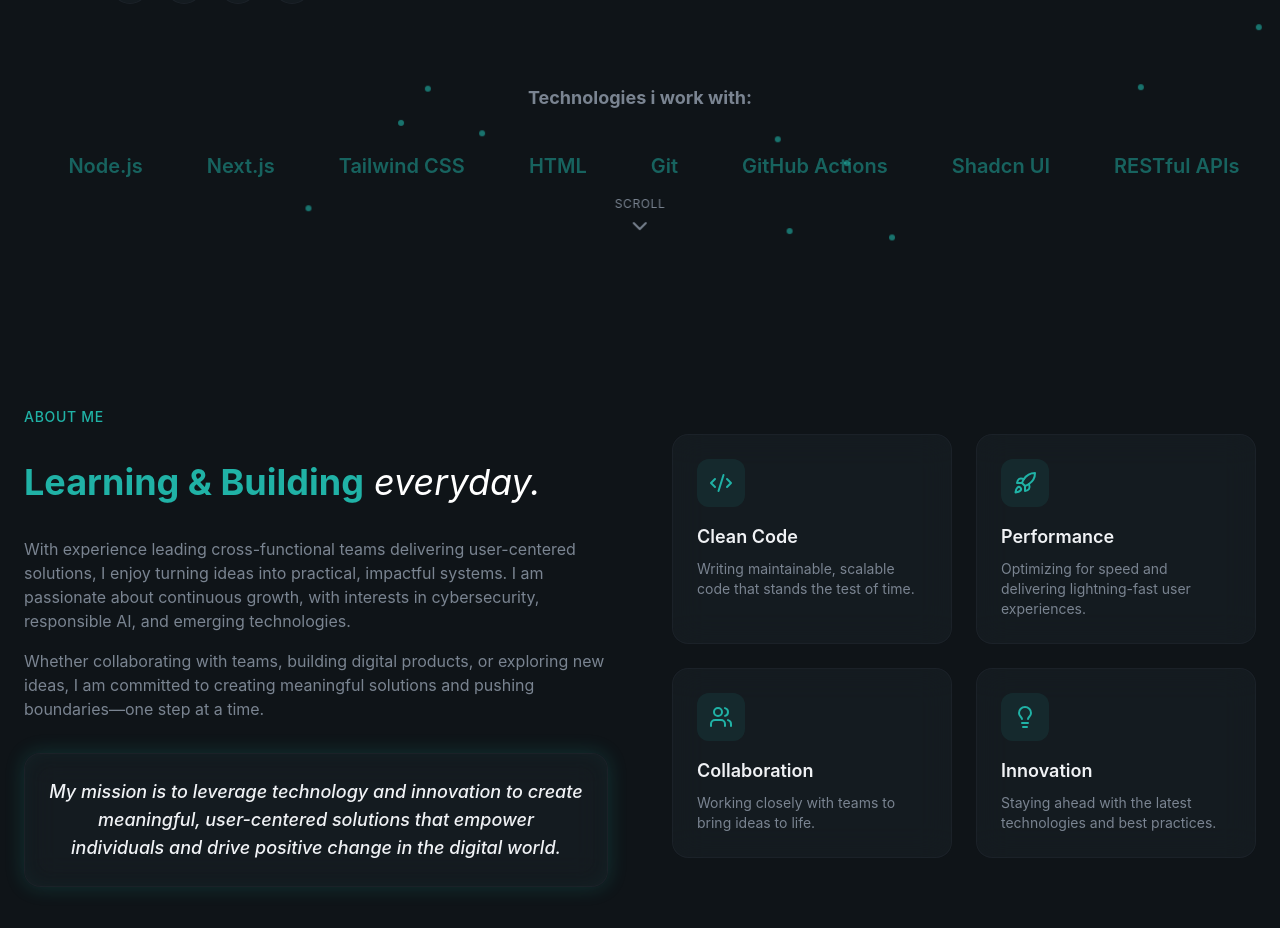
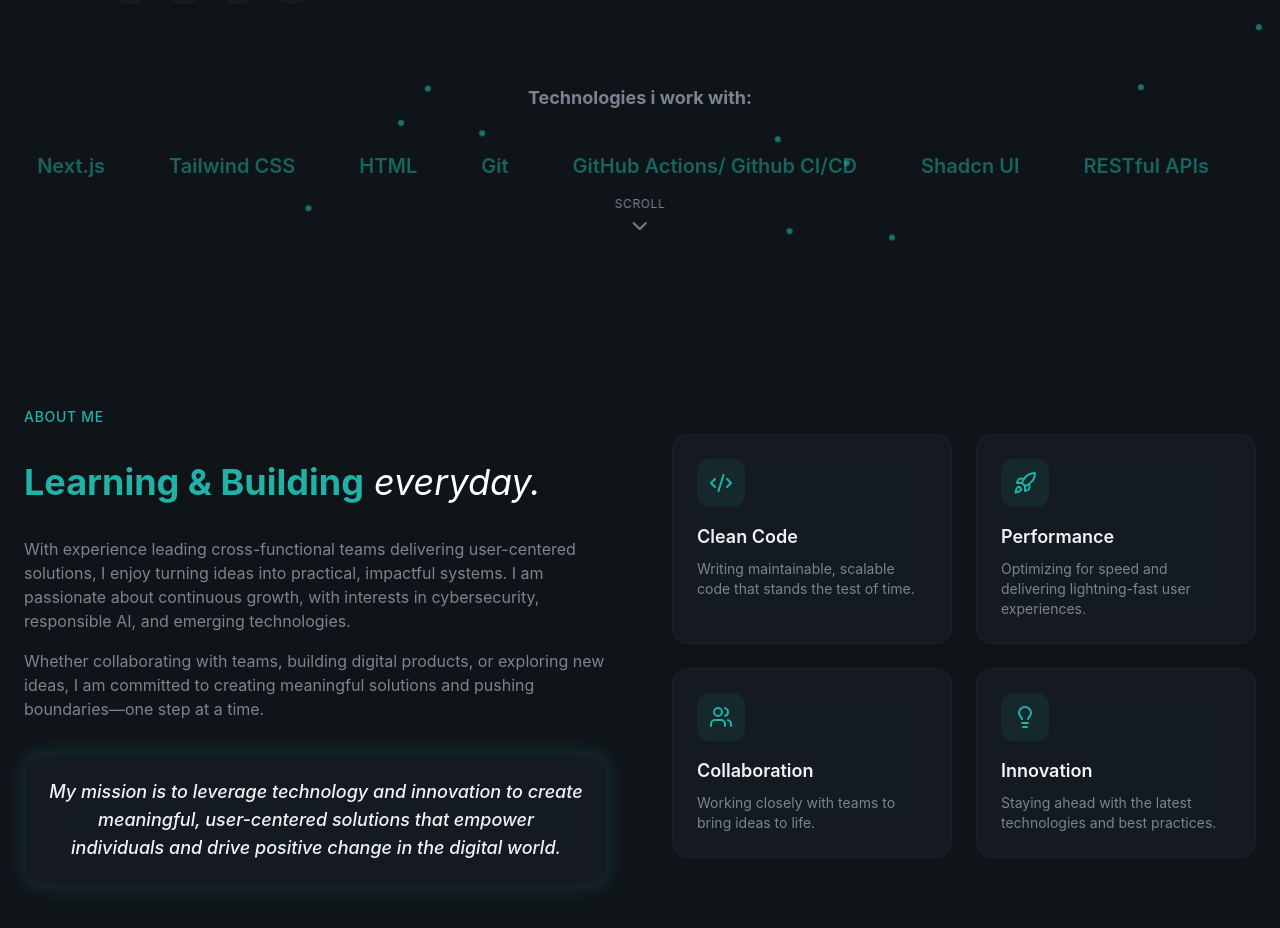
Before and after one commit to Sheeba193/dev-portfolio, a React (Vite) app: page / in a window 1280 px wide. Shown: the part 880-1808 px from the top of the page. Built offline with nearby package versions, Linux system fonts and the light colour scheme.

Commit message:
additional skills

```diff
--- a/src/sections/Hero.jsx
+++ b/src/sections/Hero.jsx
@@ -5,18 +5,21 @@ import { AnimatedBorderButton } from "@/components/AnimatedBorderButton";
 const skills = [
   "React JS",
   "JavaScript",
-  "TypeScript",
   "Node.js",
   "Next.js",
   "Tailwind CSS",
   "HTML",
   "Git",
-  "GitHub Actions",
+  "GitHub Actions/ Github CI/CD",
   "Shadcn UI",
   "RESTful APIs",
   "Testing (Jest, React Testing Library)",
   "Figma",
   "Postman",
+  "Jest",
+  "AWS (S3)",
+  "API Integration & Security",
+  "Docker"
 ];
 
 export const Hero = () => {
```
